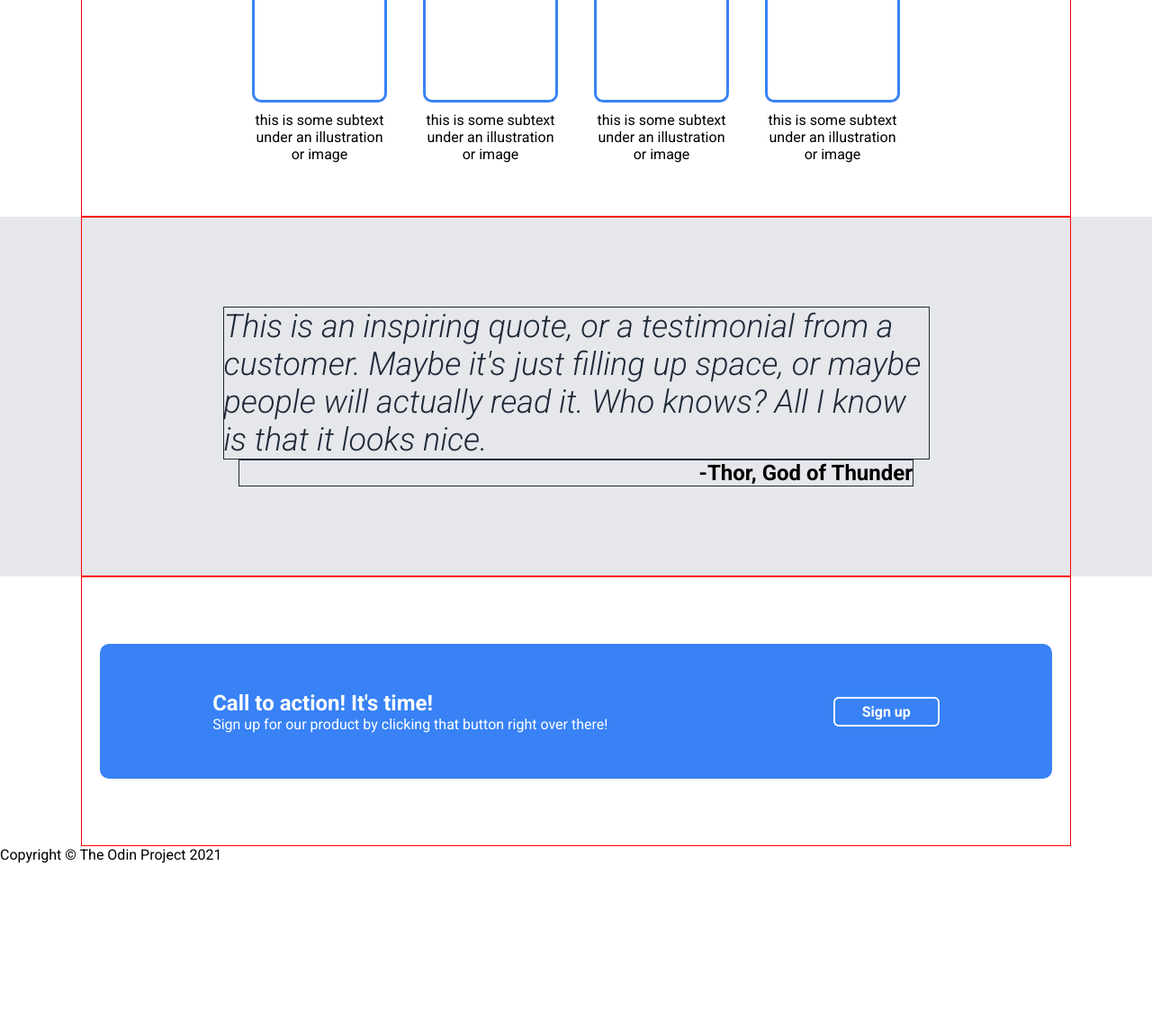
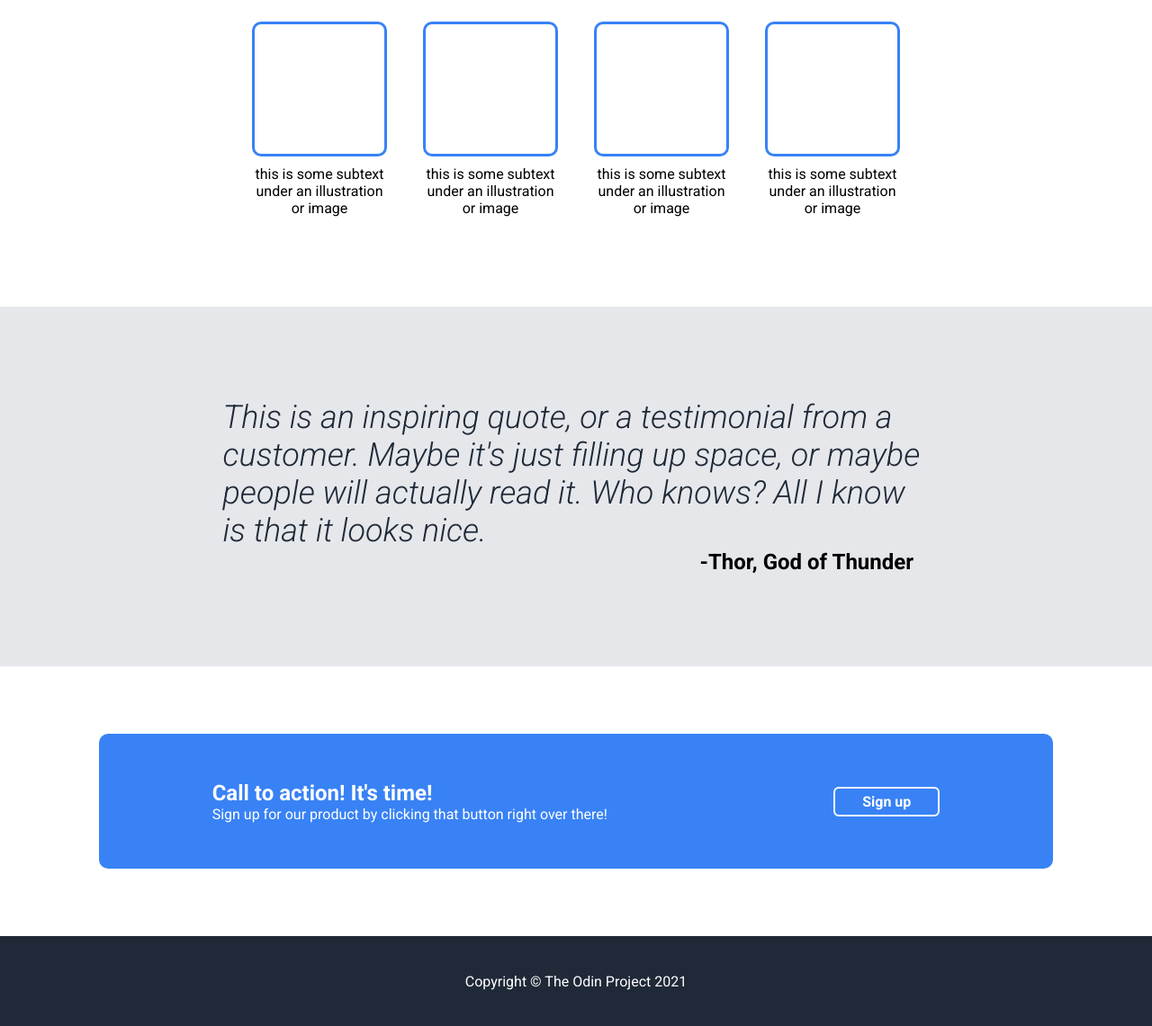
Before and after one commit to macsen47/landing-page, a plain HTML site: page index.html in a window 1280 px wide. Shown: the part 629-1770 px from the top of the page at 90% size. Before the commit the page ends 1589 px from the top, so only its background shows below. Drawn offline with Linux system fonts and the light colour scheme.

Commit message:
Update index.html, finish styling and correct css
Finishing footer section, removing border, and correcting other section.
Add container to wrap information section for easy and future-proof
styling.

```diff
--- a/index.html
+++ b/index.html
@@ -31,6 +31,7 @@
         <div class="body">
 
             <div class="info">
+                <div class="box">
                     <div class="info-title">Some random information.</div>
                     <div class="container">
                         <div class="card">
@@ -48,6 +49,7 @@
                         <div class="card">
                             <div class="info-img"></div>
                             this is some subtext under an illustration or image
+                        </div>
                     </div>
                 </div>
             </div>
--- a/styles.css
+++ b/styles.css
@@ -32,7 +32,6 @@
     max-width: 1100px;
     margin: 0 auto;
     padding: 0 10px;
-    border: 1px solid red;
 
     display: flex;
     justify-content: space-between;
@@ -50,7 +49,6 @@
     max-width: 1100px;
     margin: 0 auto;
     padding: 0 10px;
-    border: 1px solid red;
 
     display: flex;
     justify-content: space-between;
@@ -59,7 +57,6 @@
 }
 
 .hero-main .main {
-    border: 1px solid green;
     width: 450px;
 }
 
@@ -86,37 +83,42 @@
 }
 
 .hero-main .main-img {
-    border: 10px solid green;
     width: 400px;
     height: 200px;
     text-align: center;
-    padding: 50px 0;
+    padding: 90px 0;
     margin-right: 40px;
-    background-color: #3882f6;
+    background-color: rgb(80, 79, 79);
     flex-shrink: 0;
 }
 
 .body .info {
     max-width: 1100px;
     margin: 0 auto;
-    padding: 0 10px;
 
-    border: 1px solid red;
-    min-height: 400px;
+    min-height: 500px;
     text-align: center;
+
+    display: flex;
+    justify-content: center;
+    justify-items: center;
+}
+
+.info .box {
+    display: flex;
+    flex-direction: column;
+    justify-content: center;
+    justify-items: center;
 }
 
 .info .info-title {
     font-size: 36px;
     font-weight: bold;
     color: #1f2937;
-    margin: 40px;
+    margin-bottom: 40px;
 }
 
 .info .container {
-    /* border: 3px double blueviolet;
-    padding: 20px; */
-
     display: flex;
     justify-content: center;
     align-items: center;
@@ -145,7 +147,6 @@
     padding: 0px 10px;
 
     min-height: 400px;
-    border: 1px solid red;
 
     display: flex;
     flex-direction: column;
@@ -159,7 +160,6 @@
     font-style: italic;
     color: #1f2937;
 
-    border: #1f2937 1px solid;
     width: 785px;
 }
 
@@ -168,7 +168,6 @@
     font-size: 24px;
     font-weight: bold;
 
-    border: #1f2937 1px solid;
     width: 750px;
 }
 
@@ -177,7 +176,6 @@
     margin: 0 auto;
     padding: 0px 20px;
 
-    border: 1px solid red;
     min-height: 300px;
 
     display: flex;
@@ -196,7 +194,8 @@
     align-items: center;
 
     height: 150px;
-    flex-grow: 1;
+    flex: 1 0 auto;
+    min-width: 720px;
 }
 
 .cta .cta-title {
@@ -215,3 +214,13 @@
     padding: 5px 30px;
     font-weight: bold;
 }
+
+.footer {
+    background: #1f2937;
+    color: white;
+    height: 100px;
+
+    display: flex;
+    justify-content: center;
+    align-items: center;
+}
```
Lines whose indentation alone changed are shown as unchanged.
